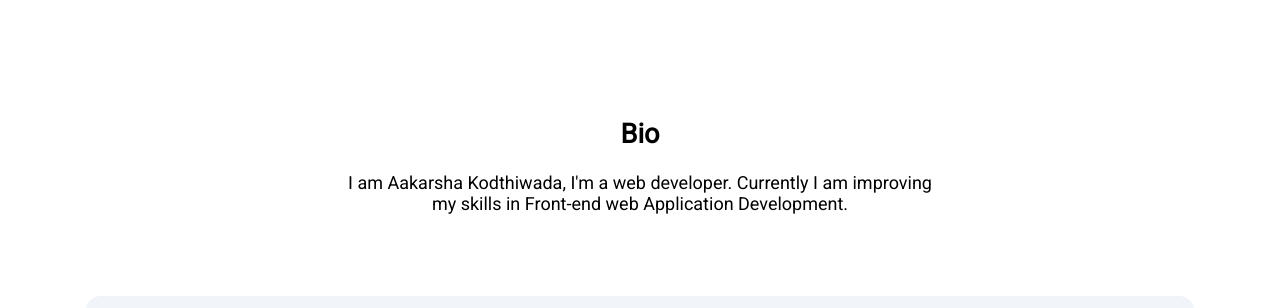
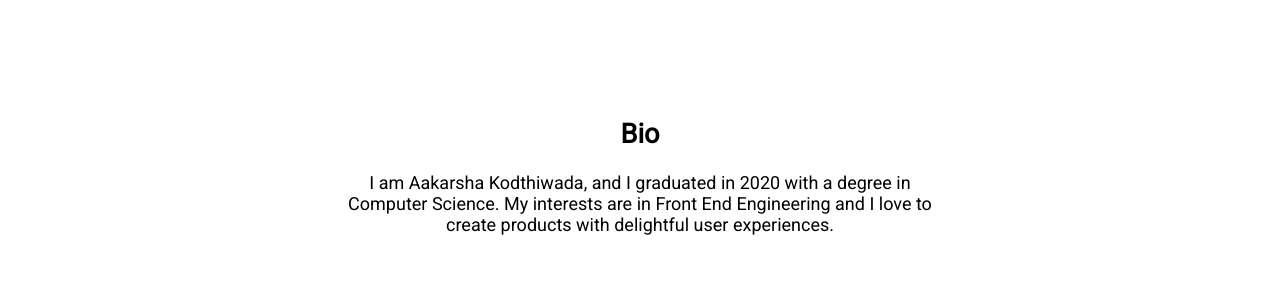
Before and after one commit to Aakarshashetty/portfolio, a plain HTML site: page index.html in a window 1280 px wide. Shown: the part 429-737 px from the top of the page. Drawn offline with Linux system fonts and the light colour scheme.

Commit message:
intro fix

```diff
--- a/index.html
+++ b/index.html
@@ -34,7 +34,7 @@
     <section class="section">
         <div class="container container-center">
             <h1>Bio</h1>
-                <p>I am Aakarsha Kodthiwada, I'm a web developer. Currently I am improving my skills in Front-end web Application Development.</p>
+                <p>I am Aakarsha Kodthiwada, and I graduated in 2020 with a degree in Computer Science. My interests are in Front End Engineering and I love to create products with delightful user experiences.</p>
         </div>
     </section>
     <section class="section ow">
```
